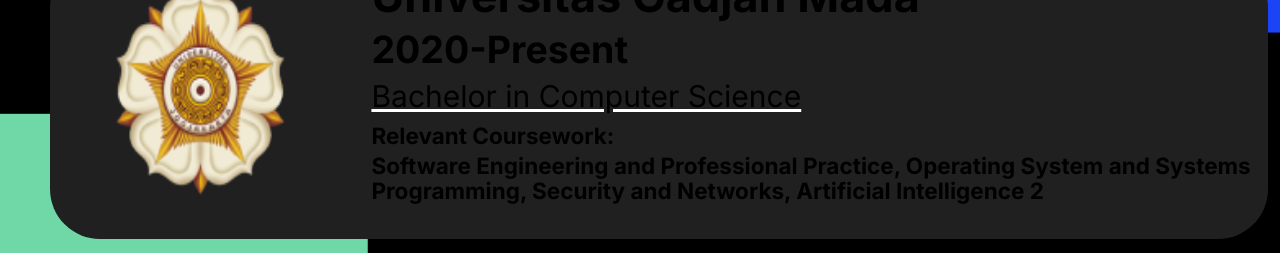
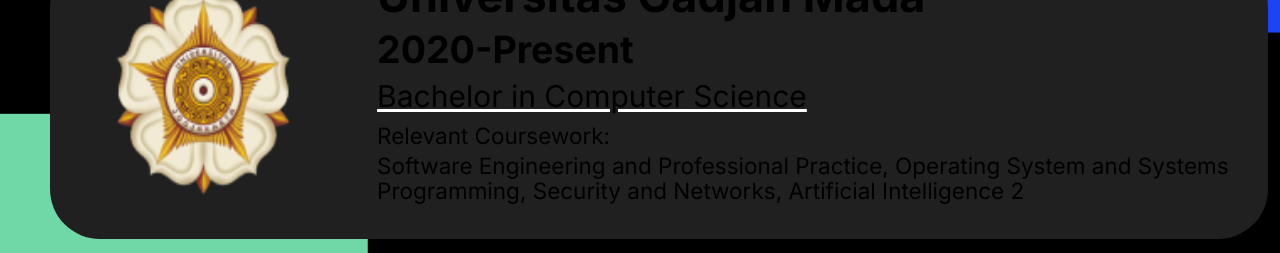
Before and after one commit to Dwikavindra/portofolio, a Next.js app: page / in a window 1280 px wide. Shown: the part 1600-1853 px from the top of the page. Built offline with nearby package versions, Linux system fonts and the light colour scheme.

Commit message:
Readjusted text sizes

```diff
--- a/components/Education/UGM.tsx
+++ b/components/Education/UGM.tsx
@@ -19,15 +19,15 @@
             Bachelor in Computer Science
           </a>
           <div className="flex flex-col text-left">
-            <h4 className=" text-4xl mt-5 font-bold pl-1 md:pl-0">
+            <h4 className=" text-4xl mt-5  pl-1 md:pl-0">
               Relevant Coursework:
             </h4>
-            <p className="hidden text-4xl mt-2 font-bold md:flex">
+            <p className="hidden text-4xl mt-2 md:flex">
               Software Engineering and Professional Practice, Operating System
               and Systems Programming, Security and Networks, Artificial
               Intelligence 2
             </p>
-            <p className="text-2xl font-bold md:hidden mt-2 pl-1">
+            <p className="text-2xl md:hidden mt-2 pl-1">
               Artificial Intelligence 1 ,Programming 1, <br></br>Programming 2,
               Data Structures and<br></br> Algorithms, Database
             </p>
```
